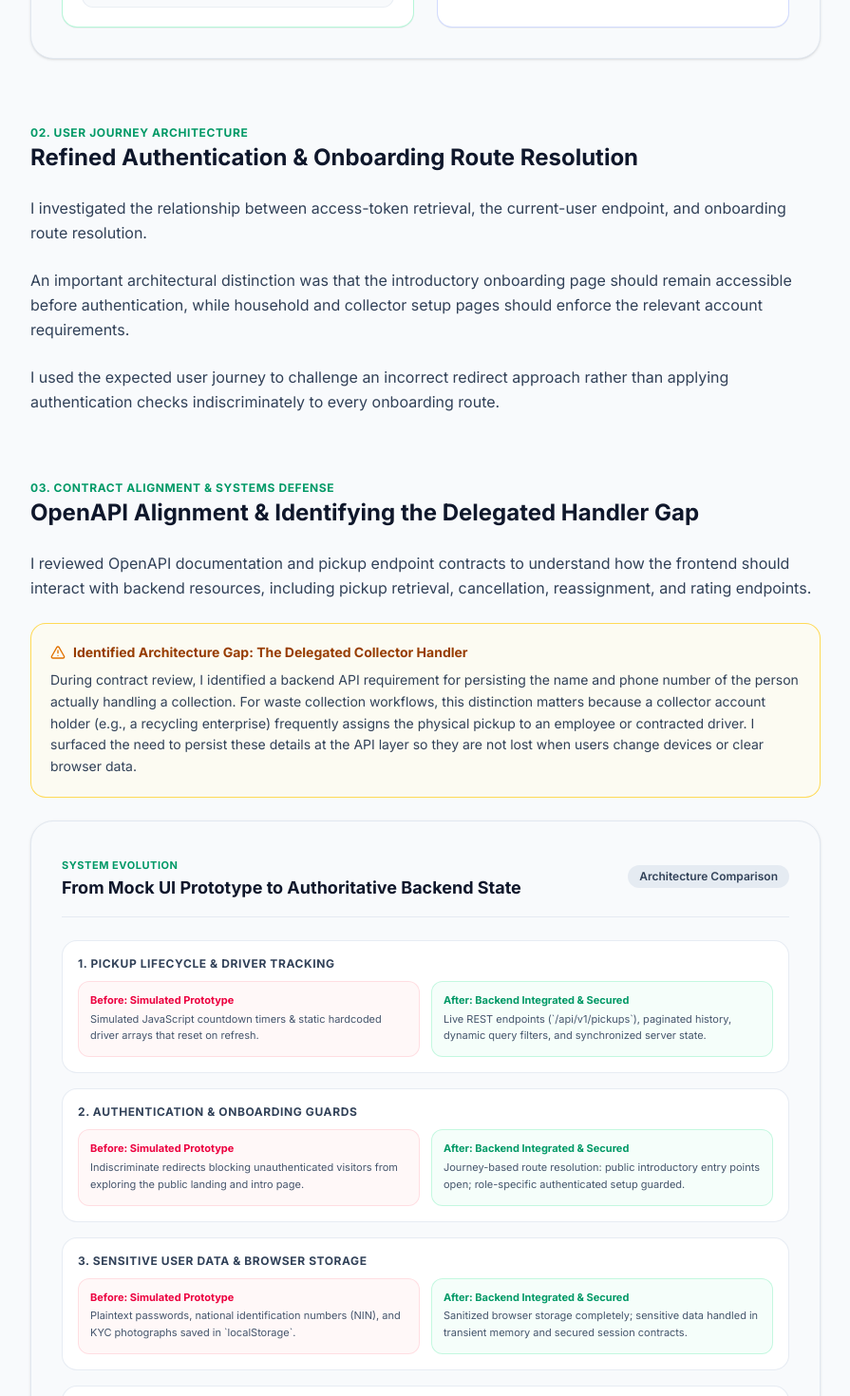
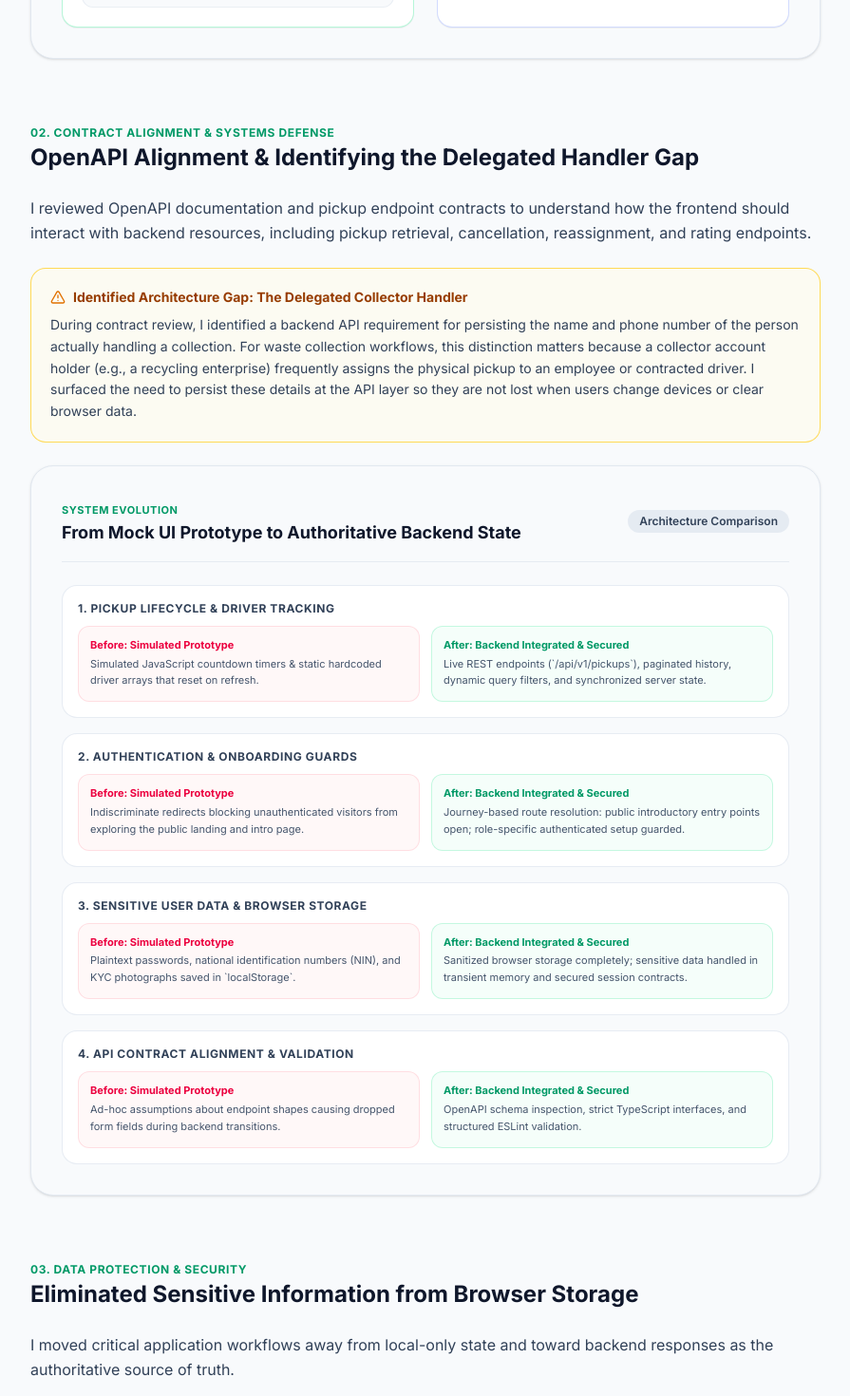
Before and after one commit to Darasimi010/portfolio, a Next.js app: page /work/cyclelink in a window 1280 px wide. Shown: the part 2160-3630 px from the top of the page at 95% size, without its empty margins (192-1087 px from the left). Built offline with nearby package versions, Linux system fonts and the light colour scheme.

Commit message:
Updated the content of the CycleLink case study.

```diff
--- a/app/work/cyclelink/page.tsx
+++ b/app/work/cyclelink/page.tsx
@@ -1,6 +1,5 @@
 "use client";
 
-import React from "react";
 import Navbar from "@/components/layouts/Navbar";
 import Footer from "@/components/layouts/Footer";
 import CaseStudyHeader from "@/components/work/CaseStudyHeader";
@@ -32,9 +31,6 @@ export default function CycleLinkCaseStudy() {
             "ESLint",
           ]}
           liveUrl="https://cyclelink.vercel.app"
-          prReferences="Internal Engineering Repo & OpenAPI Spec Reviews"
-          category="API Integration & Security"
-          categoryColor="bg-emerald-50 dark:bg-emerald-950/40 text-emerald-700 dark:text-emerald-300 border-emerald-200 dark:border-emerald-800/40"
         />
 
         {/* Content Body */}
@@ -139,41 +135,11 @@ export default function CycleLinkCaseStudy() {
             <DualRoleWorkflowMatrix />
           </section>
 
-          {/* Section 2: Authentication Journey & Onboarding Resolution */}
+          {/* Section 2: OpenAPI Alignment & Delegated Handlers */}
           <section className="space-y-6">
             <div className="space-y-2">
               <span className="text-xs font-bold uppercase tracking-wider text-emerald-600 dark:text-emerald-400">
-                02. User Journey Architecture
-              </span>
-              <h2 className="text-2xl font-bold text-slate-900 dark:text-white">
-                Refined Authentication & Onboarding Route Resolution
-              </h2>
-            </div>
-
-            <p className="text-base text-slate-700 dark:text-slate-300 leading-relaxed">
-              I investigated the relationship between access-token retrieval,
-              the current-user endpoint, and onboarding route resolution.
-            </p>
-
-            <p className="text-base text-slate-700 dark:text-slate-300 leading-relaxed">
-              An important architectural distinction was that the introductory
-              onboarding page should remain accessible before authentication,
-              while household and collector setup pages should enforce the
-              relevant account requirements.
-            </p>
-
-            <p className="text-base text-slate-700 dark:text-slate-300 leading-relaxed">
-              I used the expected user journey to challenge an incorrect
-              redirect approach rather than applying authentication checks
-              indiscriminately to every onboarding route.
-            </p>
-          </section>
-
-          {/* Section 3: OpenAPI Alignment & Delegated Handlers */}
-          <section className="space-y-6">
-            <div className="space-y-2">
-              <span className="text-xs font-bold uppercase tracking-wider text-emerald-600 dark:text-emerald-400">
-                03. Contract Alignment & Systems Defense
+                02. Contract Alignment & Systems Defense
               </span>
               <h2 className="text-2xl font-bold text-slate-900 dark:text-white">
                 OpenAPI Alignment & Identifying the Delegated Handler Gap
@@ -208,11 +174,11 @@ export default function CycleLinkCaseStudy() {
             <MockToBackendArchitectureComparison />
           </section>
 
-          {/* Section 4: Eliminating Local Storage Security Hazards */}
+          {/* Section 3: Eliminating Local Storage Security Hazards */}
           <section className="space-y-6">
             <div className="space-y-2">
               <span className="text-xs font-bold uppercase tracking-wider text-emerald-600 dark:text-emerald-400">
-                04. Data Protection & Security
+                03. Data Protection & Security
               </span>
               <h2 className="text-2xl font-bold text-slate-900 dark:text-white">
                 Eliminated Sensitive Information from Browser Storage
@@ -274,20 +240,20 @@ export default function CycleLinkCaseStudy() {
               </div>
               <div>
                 <span className="font-bold text-emerald-700 dark:text-emerald-300 block mb-1">
+                  Protect sensitive user information:
+                </span>
+                <span className="text-slate-700 dark:text-slate-300">
+                  Browser storage must never become a casual persistence layer
+                  for credentials or sensitive identity data.
+                </span>
+              </div>
+              <div>
+                <span className="font-bold text-emerald-700 dark:text-emerald-300 block mb-1">
                   Treat authentication as a user journey:
                 </span>
                 <span className="text-slate-700 dark:text-slate-300">
                   Public exploration, authenticated setup, and protected
                   operational dashboards require distinct route-guarding logic.
-                </span>
-              </div>
-              <div>
-                <span className="font-bold text-emerald-700 dark:text-emerald-300 block mb-1">
-                  Protect sensitive user information:
-                </span>
-                <span className="text-slate-700 dark:text-slate-300">
-                  Browser storage must never become a casual persistence layer
-                  for credentials or sensitive identity data.
                 </span>
               </div>
             </div>
```
